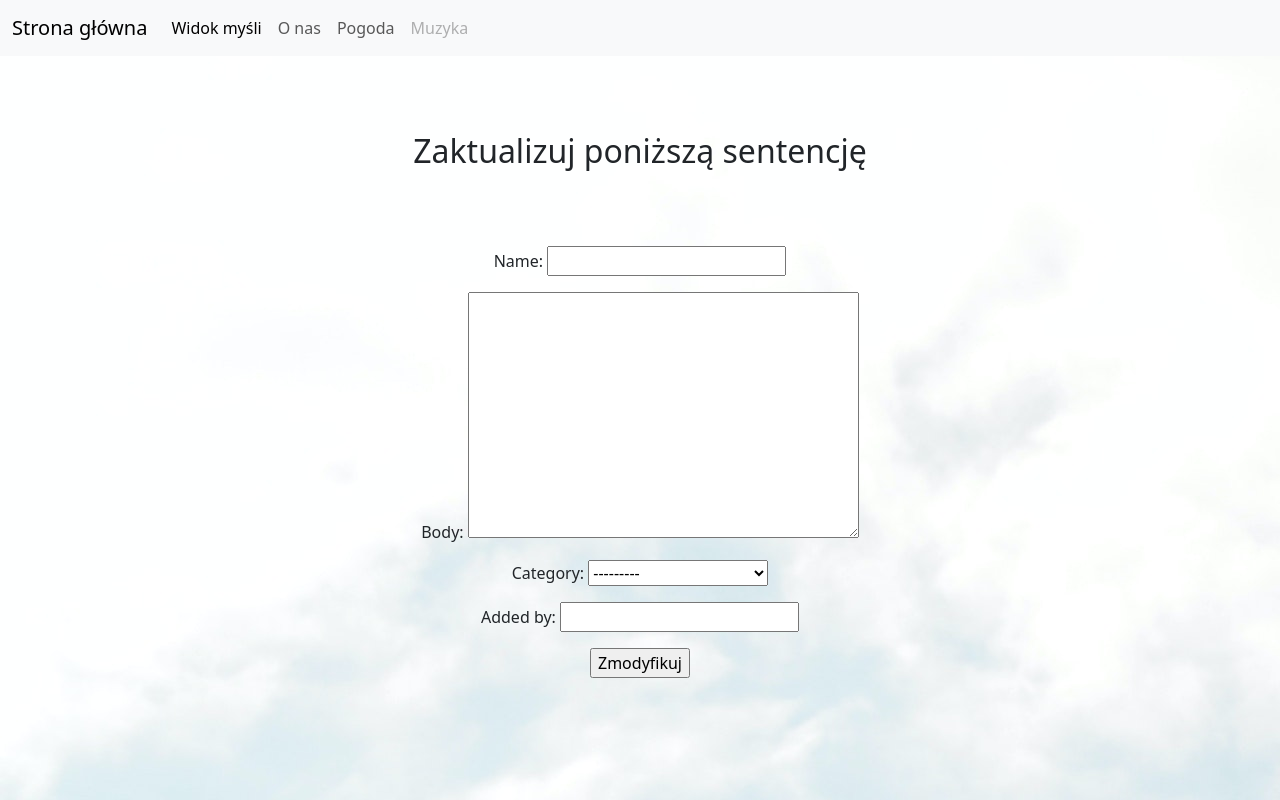
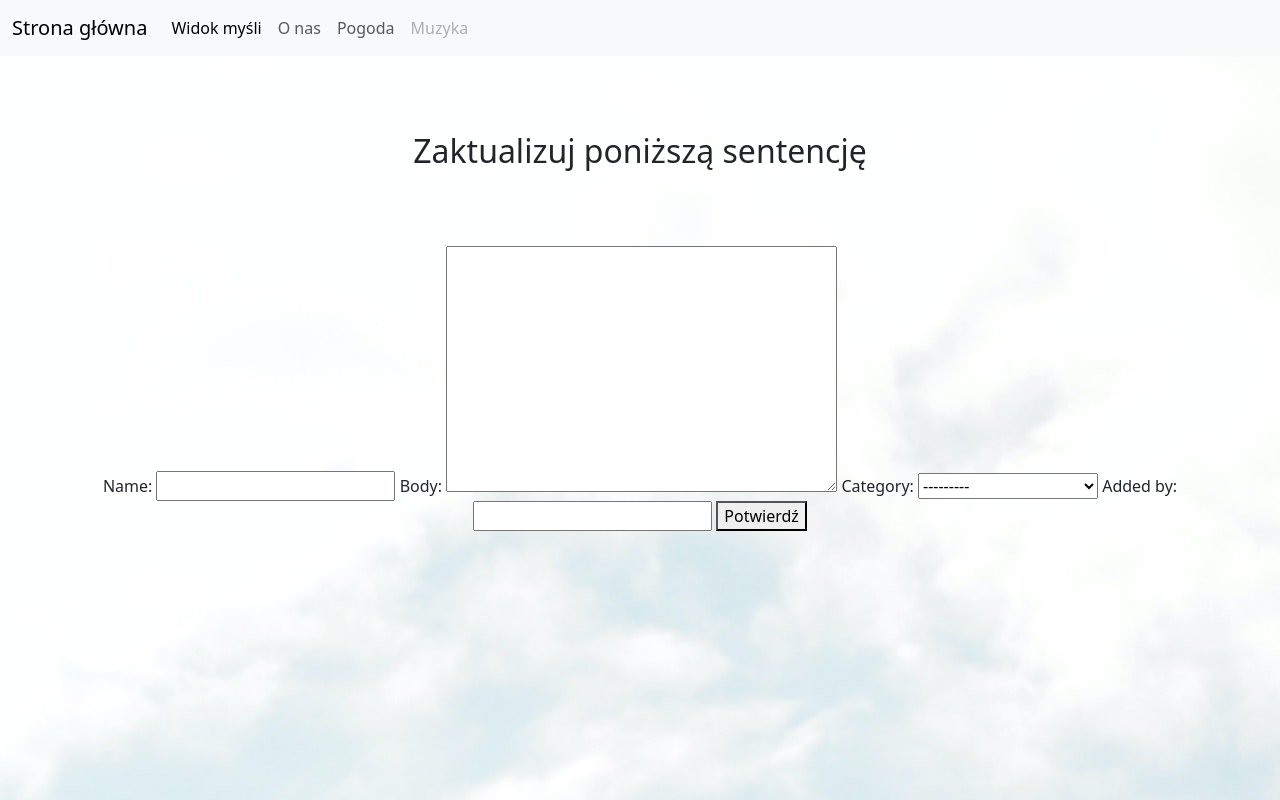
Before and after one commit to WojciechStancel/Goldenthoughts, a Django app: template random_thought/templates/random_thought/update.html in a window 1280 px wide. Run offline with Django 4.2, Linux system fonts and the light colour scheme; the template is opened without the code that fills it: values that come from a table or form of the project are taken from there, others are empty.

Commit message:
fixed bugs with update thought

```diff
--- a/random_thought/models.py
+++ b/random_thought/models.py
@@ -5,10 +5,11 @@ from django.db import models
 
 class GoldenThougthData(models.Model):
 
-    CHOICES = (('Motywacja', 'Motywacja'),('Melancholia', 'Melancholia'), ('Na poprawę nastroju', 'Na poprawę nastroju'))
+    CHOICES = (('Motywacja', 'Motywacja'),('Melancholia', 'Melancholia'),
+               ('Na poprawę nastroju', 'Na poprawę nastroju'))
 
     name = models.CharField(max_length=80)
-    category = models.CharField(max_length=50 ,choices=CHOICES)
+    category = models.CharField(max_length=50, choices=CHOICES)
     body = models.TextField()
     added_by = models.CharField(max_length=50)
     created_at = models.DateTimeField(auto_now_add=True)
@@ -18,5 +19,5 @@ class GoldenThougthData(models.Model):
         verbose_name = "Golden Thougth"
         verbose_name_plural = "Golden Thougths"
 
-    def __repr__(self):
+    def __str__(self):
         return f'{self.body}'
--- a/random_thought/templates/random_thought/layout.html
+++ b/random_thought/templates/random_thought/layout.html
@@ -3,7 +3,7 @@
 <html lang="en">
         <head>
             <meta charset="UTF-8">
-            <meta name="viewport" content="width=device-width, initial-scale=1.0"/>
+            <meta name="viewport" content="width=device-width, initial-scale=1, maximum-scale=1, minimum-scale=1" />
             <link href="https://cdn.jsdelivr.net/npm/bootstrap@5.3.0/dist/css/bootstrap.min.css" rel="stylesheet" integrity="sha384-9ndCyUaIbzAi2FUVXJi0CjmCapSmO7SnpJef0486qhLnuZ2cdeRhO02iuK6FUUVM" crossorigin="anonymous">
 
             <title> {% block title %} {% endblock title%} </title>
@@ -40,7 +40,7 @@
 <style>
 
     body{
-        background-image: url("{% static 'img/cloud.jpg' %}");
+        background-image: url("{% static '/img/cloud.jpg/' %}");
         background-repeat: no-repeat;
         background-size: auto;
         background-attachment: fixed;
--- a/random_thought/templates/random_thought/update.html
+++ b/random_thought/templates/random_thought/update.html
@@ -18,12 +18,12 @@
 
 <h2> Zaktualizuj poniższą sentencję </h2>
 
-<form method="POST">
-    {% csrf_token %}
-    {{form.as_p}}
-    <input type="submit" value="Zmodyfikuj">
+    <form method="POST">
+        {% csrf_token %}
+        {{form}}
+        <button type="submit">Potwierdź</button>
 
-</form>
+    </form>
 
 
 {% endblock %}
```
Also changed, not shown: random_thought/migrations/0003_alter_goldenthougthdata_modified.py (added).
